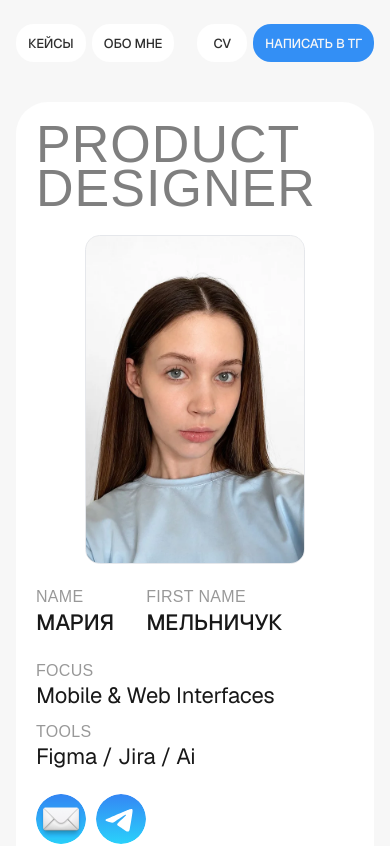
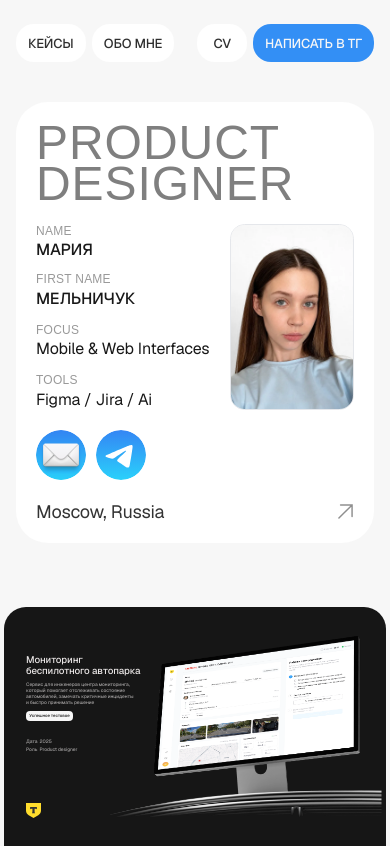
Before and after one commit to MariMel9212/portfolio, a Next.js app: page / in a window 390 px wide. Shown: the top 846 px of the page. Built offline with nearby package versions, Linux system fonts and the light colour scheme; a web font is replaced by a local one.

Commit message:
Place the portrait beside the profile details on small screens.
Co-authored-by: leomel9922 <leomel9922@proton.me>

```diff
--- a/src/components/profile-card.tsx
+++ b/src/components/profile-card.tsx
@@ -3,8 +3,8 @@ import { MailIcon } from "@/components/mail-icon";
 import { site } from "@/content/site";
 
 const glow = "text-shadow-[0px_0px_1.46px_rgba(255,255,255,0.6)]";
-const label = "font-display text-[16px] uppercase leading-[18px] tracking-[0.32px] text-black opacity-40";
-const value = "text-[22px] leading-[28px] tracking-[-0.01em] text-black opacity-90 sm:text-[28px] sm:leading-[36px]";
+const label = "font-display text-[12px] uppercase leading-[14px] tracking-[0.24px] text-black opacity-40 lg:text-[16px] lg:leading-[18px] lg:tracking-[0.32px]";
+const value = "text-[16px] leading-[21px] tracking-[-0.01em] text-black opacity-90 sm:text-[18px] sm:leading-[24px] lg:text-[28px] lg:leading-[36px]";
 
 function Field({ title, children, className }: { title: string; children: React.ReactNode; className?: string }) {
   return (
@@ -20,10 +20,10 @@ export function ProfileCard() {
     <section
       id="about"
       aria-label="Обо мне"
-      className="relative mx-4 mt-10 flex scroll-mt-6 flex-col gap-6 overflow-clip rounded-[32px] bg-white p-5 sm:mx-auto sm:w-[600px] sm:p-8 md:mt-[52px] lg:w-fit lg:flex-row lg:items-start lg:gap-[12px] lg:rounded-[46px] lg:px-[44px] lg:pb-[32px] lg:pt-[44px]"
+      className="relative mx-4 mt-10 grid scroll-mt-6 grid-cols-[minmax(0,1fr)_124px] items-start gap-x-4 gap-y-5 overflow-clip rounded-[32px] bg-white p-5 sm:mx-auto sm:w-[600px] sm:grid-cols-[minmax(0,1fr)_168px] sm:p-8 md:mt-[52px] lg:flex lg:w-fit lg:flex-row lg:items-start lg:gap-[12px] lg:rounded-[46px] lg:px-[44px] lg:pb-[32px] lg:pt-[44px]"
     >
       <div className="contents lg:flex lg:h-[454px] lg:w-[291px] lg:shrink-0 lg:flex-col lg:gap-[24px] lg:border-r lg:border-black/5">
-          <div className="pointer-events-none relative order-2 aspect-[272/407] w-full max-w-[220px] overflow-clip rounded-[14.595px] border-[0.73px] border-[#e5e7eb] drop-shadow-[0px_0px_1.46px_rgba(255,255,255,0.6)] max-lg:mx-auto sm:max-w-[260px] lg:order-none lg:w-[272px] lg:max-w-none">
+          <div className="pointer-events-none relative col-start-2 row-start-2 aspect-[272/407] w-full overflow-clip rounded-[14.595px] border-[0.73px] border-[#e5e7eb] drop-shadow-[0px_0px_1.46px_rgba(255,255,255,0.6)] lg:col-auto lg:row-auto lg:w-[272px]">
             <div className="absolute left-[-0.27%] top-[-0.18%] h-[88.75%] w-[100.34%] rounded-[14.595px]">
               <div aria-hidden className="absolute inset-0 rounded-[14.595px] bg-[#d9d9d9]" />
               <div className="absolute inset-0 rounded-[inherit] shadow-[inset_0px_0.73px_0px_0px_rgba(255,255,255,0.7)]" />
@@ -39,7 +39,7 @@ export function ProfileCard() {
               <div className="absolute inset-0 rounded-[inherit] shadow-[inset_0px_0.73px_0px_0px_rgba(255,255,255,0.7)]" />
             </div>
           </div>
-          <div className="order-5 flex w-full items-center justify-between lg:order-none lg:w-[272px]">
+          <div className="col-span-2 row-start-4 flex w-full items-center justify-between lg:col-auto lg:row-auto lg:w-[272px]">
             <p className={`text-[18px] leading-[23px] tracking-[-0.18px] text-black opacity-80 ${glow}`}>Moscow, Russia</p>
             <div className="relative size-[18px] shrink-0 overflow-clip">
               <div className="absolute left-[3px] top-[3px] size-[13.136px]">
@@ -53,12 +53,12 @@ export function ProfileCard() {
 
       <div className="contents lg:flex lg:w-[550px] lg:shrink-0 lg:flex-col lg:items-end lg:gap-[24px]">
         <div className="contents lg:relative lg:flex lg:w-full lg:flex-col lg:items-start lg:gap-[48px]">
-          <h1 className="font-display order-1 w-full text-[52px] uppercase leading-[0.86] tracking-[0.02em] text-black opacity-50 text-shadow-[0px_0px_2.919px_rgba(255,255,255,0.6)] sm:text-[58px] lg:order-none lg:text-[78px] lg:leading-[0.77]">
+          <h1 className="font-display col-span-2 row-start-1 w-full text-[48px] uppercase leading-[0.86] tracking-[0.02em] text-black opacity-50 text-shadow-[0px_0px_2.919px_rgba(255,255,255,0.6)] sm:text-[56px] lg:col-auto lg:row-auto lg:text-[78px] lg:leading-[0.77]">
             product <br className="lg:hidden" />
             designer
           </h1>
-          <div className="relative z-10 order-3 flex w-full flex-col gap-[26px] lg:order-none lg:pl-[5px] lg:w-[336.415px]">
-            <div className="flex w-full items-center gap-8 uppercase sm:gap-[44px]">
+          <div className="relative z-10 col-start-1 row-start-2 flex w-full min-w-0 flex-col gap-3.5 lg:col-auto lg:row-auto lg:w-[336.415px] lg:gap-[26px] lg:pl-[5px]">
+            <div className="flex w-full flex-col gap-3 uppercase lg:flex-row lg:items-center lg:gap-[44px]">
               <Field title="name" className="sm:w-[108px]">
                 <p className={`${value} font-medium`}>Мария</p>
               </Field>
@@ -75,7 +75,7 @@ export function ProfileCard() {
               </Field>
             </div>
           </div>
-          <div className="relative z-10 order-4 flex items-center gap-[10px] drop-shadow-[0px_0px_1.095px_rgba(255,255,255,0.6)] lg:order-none lg:pl-[6px]">
+          <div className="relative z-10 col-span-2 row-start-3 flex items-center gap-[10px] drop-shadow-[0px_0px_1.095px_rgba(255,255,255,0.6)] lg:col-auto lg:row-auto lg:pl-[6px]">
             <a
               href={`mailto:${site.email}`}
               aria-label="Написать на почту"
```
